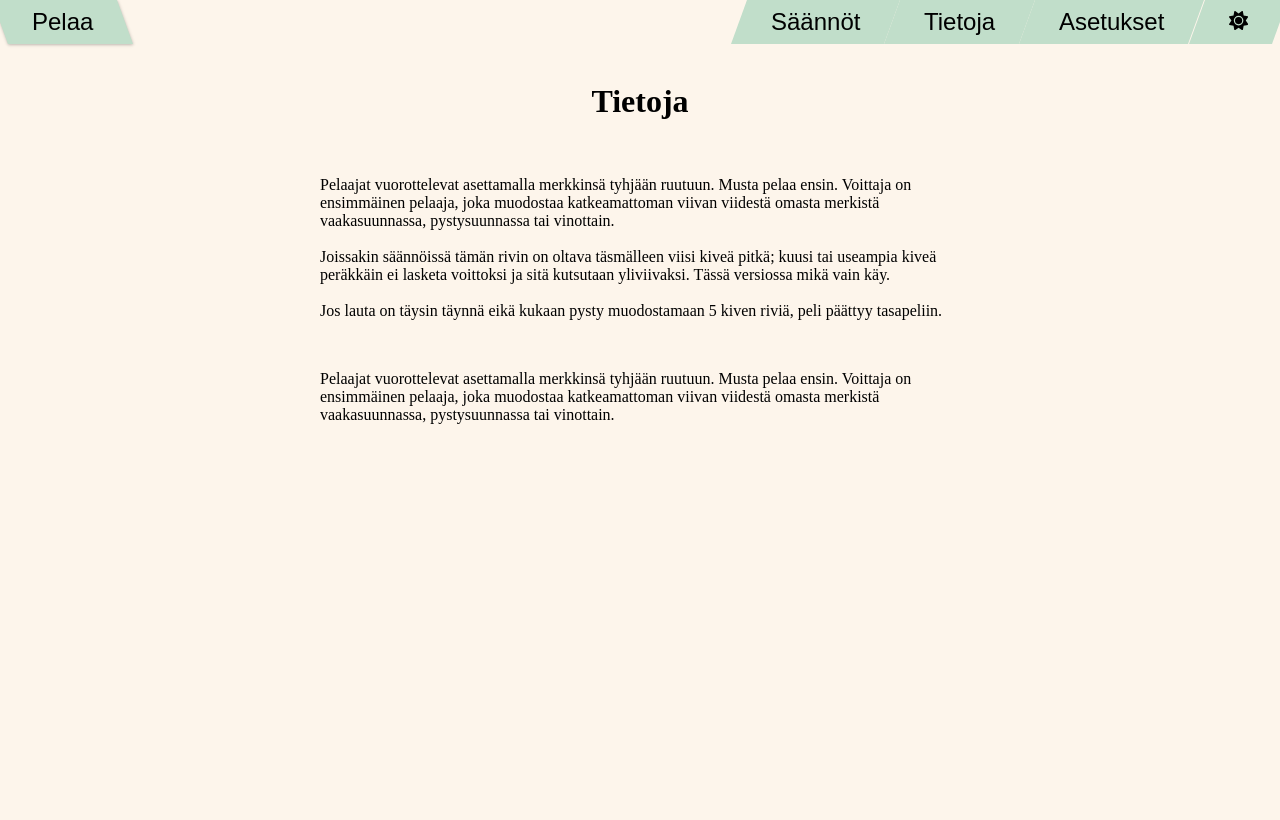
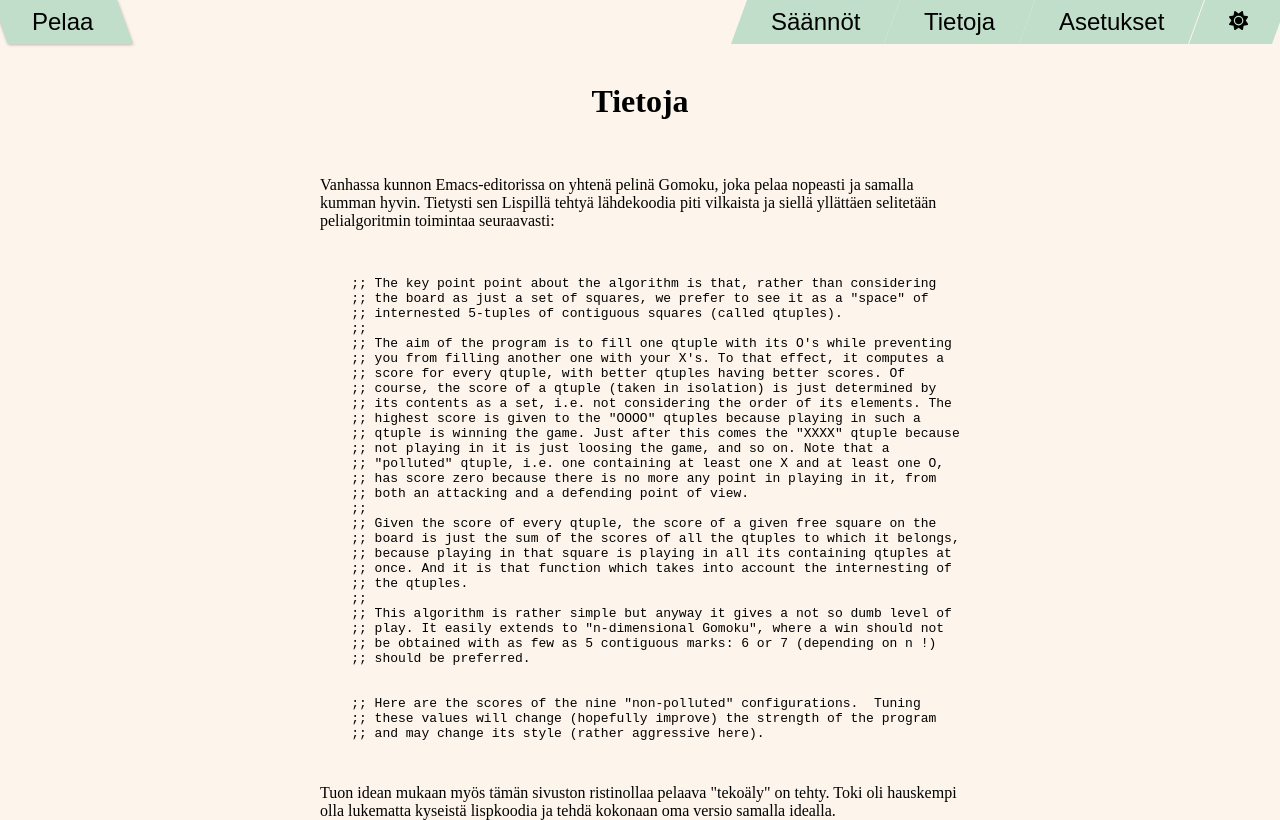
Before and after one commit to JaskaPaa/ristinolla, a SvelteKit app: page /about in a window 1280 px wide. Built offline with nearby package versions, Linux system fonts and the light colour scheme.

Commit message:
text modified

```diff
--- a/src/routes/about/+page.svelte
+++ b/src/routes/about/+page.svelte
@@ -4,19 +4,47 @@
         <h1>Tietoja</h1>
         <br>
         <p>
-        Pelaajat vuorottelevat asettamalla merkkinsä tyhjään ruutuun.
-        Musta pelaa ensin. Voittaja on ensimmäinen pelaaja, joka muodostaa katkeamattoman viivan viidestä omasta merkistä vaakasuunnassa, pystysuunnassa tai vinottain.
-        <br><br>
-        Joissakin säännöissä tämän rivin on oltava täsmälleen viisi kiveä pitkä;
-        kuusi tai useampia kiveä peräkkäin ei lasketa voittoksi ja sitä kutsutaan yliviivaksi. Tässä versiossa mikä vain käy.
-        <br><br>
-        Jos lauta on täysin täynnä eikä kukaan pysty muodostamaan 5 kiven riviä, peli päättyy tasapeliin.
+        Vanhassa kunnon Emacs-editorissa on yhtenä pelinä Gomoku, joka pelaa nopeasti ja samalla kumman hyvin.
+        Tietysti sen Lispillä tehtyä lähdekoodia piti vilkaista ja siellä yllättäen selitetään pelialgoritmin
+        toimintaa seuraavasti:
         </p>
-        <br>
-        <p>
-        Pelaajat vuorottelevat asettamalla merkkinsä tyhjään ruutuun.
-        Musta pelaa ensin. Voittaja on ensimmäinen pelaaja, joka muodostaa katkeamattoman viivan viidestä omasta merkistä vaakasuunnassa, pystysuunnassa tai vinottain.
-        <br><br>
+        <pre>
+        <code>
+    ;; The key point point about the algorithm is that, rather than considering
+    ;; the board as just a set of squares, we prefer to see it as a "space" of
+    ;; internested 5-tuples of contiguous squares (called qtuples).
+    ;;
+    ;; The aim of the program is to fill one qtuple with its O's while preventing
+    ;; you from filling another one with your X's. To that effect, it computes a
+    ;; score for every qtuple, with better qtuples having better scores. Of
+    ;; course, the score of a qtuple (taken in isolation) is just determined by
+    ;; its contents as a set, i.e. not considering the order of its elements. The
+    ;; highest score is given to the "OOOO" qtuples because playing in such a
+    ;; qtuple is winning the game. Just after this comes the "XXXX" qtuple because
+    ;; not playing in it is just loosing the game, and so on. Note that a
+    ;; "polluted" qtuple, i.e. one containing at least one X and at least one O,
+    ;; has score zero because there is no more any point in playing in it, from
+    ;; both an attacking and a defending point of view.
+    ;;
+    ;; Given the score of every qtuple, the score of a given free square on the
+    ;; board is just the sum of the scores of all the qtuples to which it belongs,
+    ;; because playing in that square is playing in all its containing qtuples at
+    ;; once. And it is that function which takes into account the internesting of
+    ;; the qtuples.
+    ;;
+    ;; This algorithm is rather simple but anyway it gives a not so dumb level of
+    ;; play. It easily extends to "n-dimensional Gomoku", where a win should not
+    ;; be obtained with as few as 5 contiguous marks: 6 or 7 (depending on n !)
+    ;; should be preferred.
+
+
+    ;; Here are the scores of the nine "non-polluted" configurations.  Tuning
+    ;; these values will change (hopefully improve) the strength of the program
+    ;; and may change its style (rather aggressive here).
+        </code>
+        </pre>
+        Tuon idean mukaan myös tämän sivuston ristinollaa pelaava "tekoäly" on tehty.
+        Toki oli hauskempi olla lukematta kyseistä lispkoodia ja tehdä kokonaan oma versio samalla idealla.
 
 
 
```
